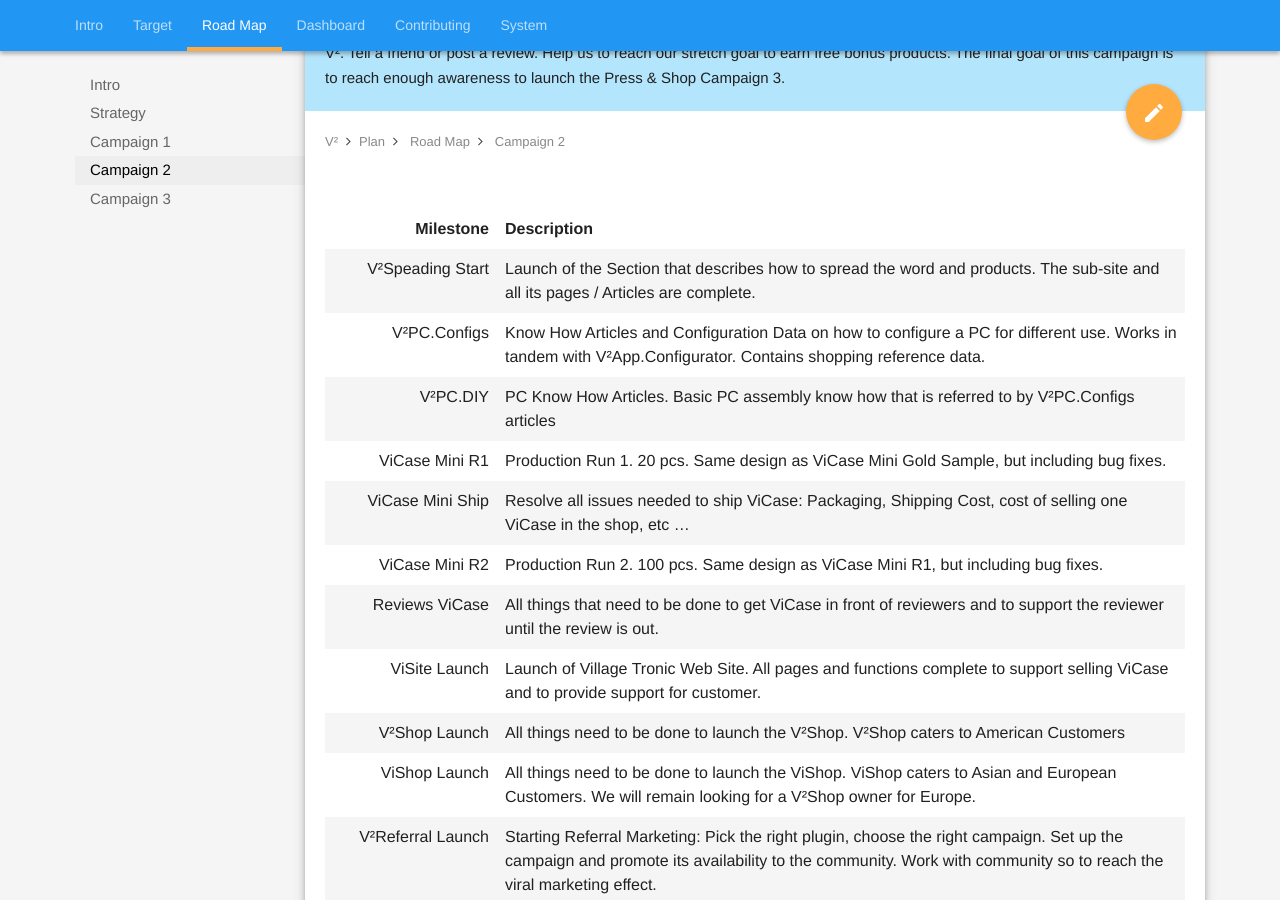
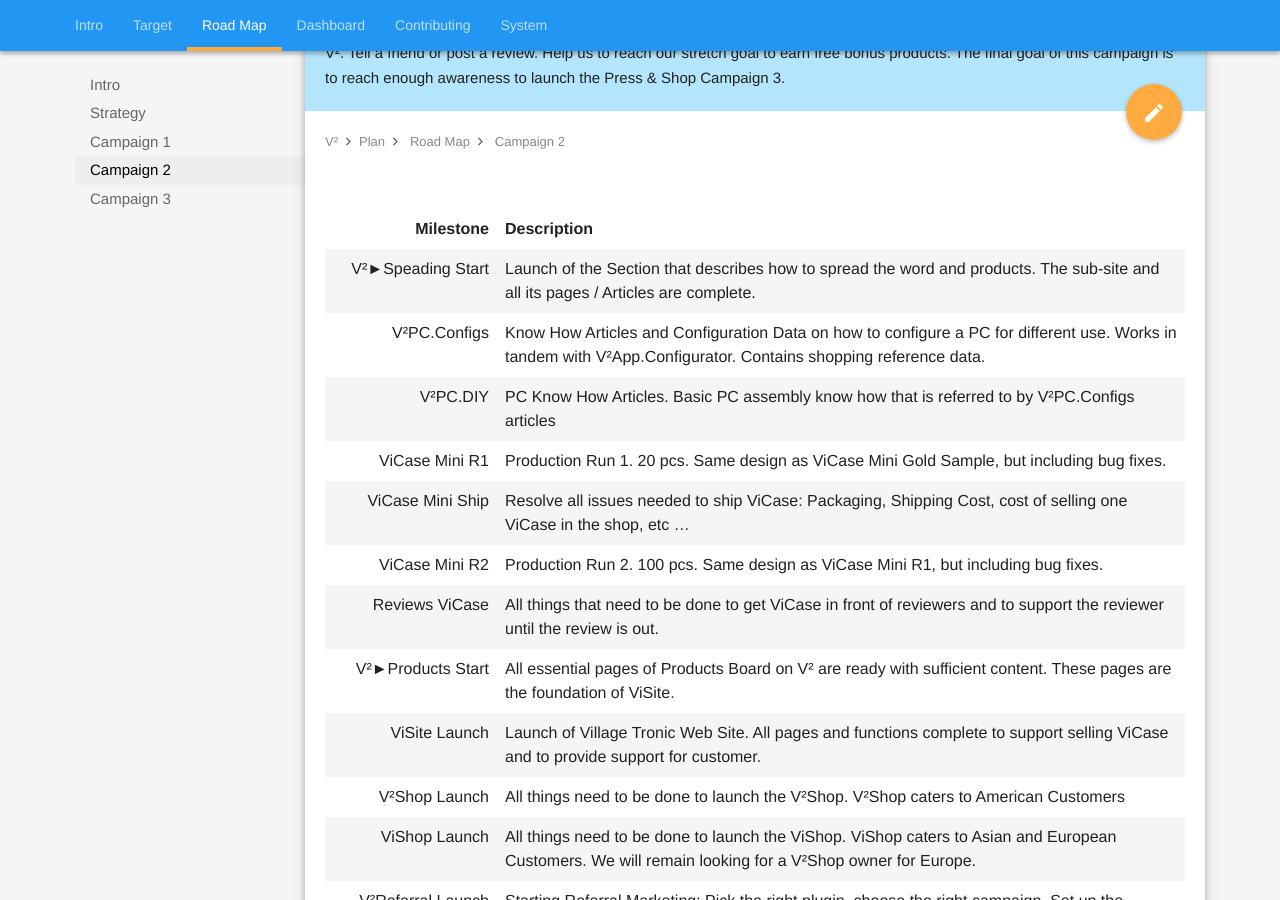
Before and after one commit to V-Squared/v2-Plan, a Jekyll site: the page built from road-map/campaign02.md, in a window 1280 px wide and 900 px high, scrolled down 384 px. Built offline with Jekyll 4.4.1, drawn with Linux system fonts in a browser that asks for light colours.

Commit message:
Added Milestone: V²►Products Start

```diff
--- a/road-map/campaign02.md
+++ b/road-map/campaign02.md
@@ -16,13 +16,14 @@ readiness:
 
 |            Milestone | Description                                                                                                                                                                                                               |
 |---------------------:|---------------------------------------------------------------------------------------------------------------------------------------------------------------------------------------------------------------------------|
-|     V²Speading Start | Launch of the Section that describes how to spread the word and products. The sub-site and all its pages / Articles are complete.                                                                                         |
+|    V²►Speading Start | Launch of the Section that describes how to spread the word and products. The sub-site and all its pages / Articles are complete.                                                                                         |
 |         V²PC.Configs | Know How Articles and Configuration Data on how to configure a PC for different use. Works in tandem with V²App.Configurator. Contains shopping reference data.                                                           |
 |             V²PC.DIY | PC Know How Articles. Basic PC assembly know how that is referred to by V²PC.Configs articles                                                                                                                             |
 |       ViCase Mini R1 | Production Run 1. 20 pcs. Same design as ViCase Mini Gold Sample, but including bug fixes.                                                                                                                                |
 |     ViCase Mini Ship | Resolve all issues needed to ship ViCase: Packaging, Shipping Cost, cost of selling one ViCase in the shop, etc ...                                                                                                       |
 |       ViCase Mini R2 | Production Run 2. 100 pcs. Same design as ViCase Mini R1, but including bug fixes.                                                                                                                                        |
 |       Reviews ViCase | All things that need to be done to get ViCase in front of reviewers and to support the reviewer until the review is out.                                                                                                  |
+|    V²►Products Start | All essential pages of Products Board on V² are ready with sufficient content. These pages are the foundation of ViSite. |
 |        ViSite Launch | Launch of Village Tronic Web Site. All pages and functions complete to support selling ViCase and to provide support for customer.                                                                                        |
 |        V²Shop Launch | All things need to be done to launch the V²Shop. V²Shop caters to American Customers                                                                                                                                      |
 |        ViShop Launch | All things need to be done to launch the ViShop. ViShop caters to Asian and European Customers. We will remain looking for a V²Shop owner for Europe.                                                                     |
```
